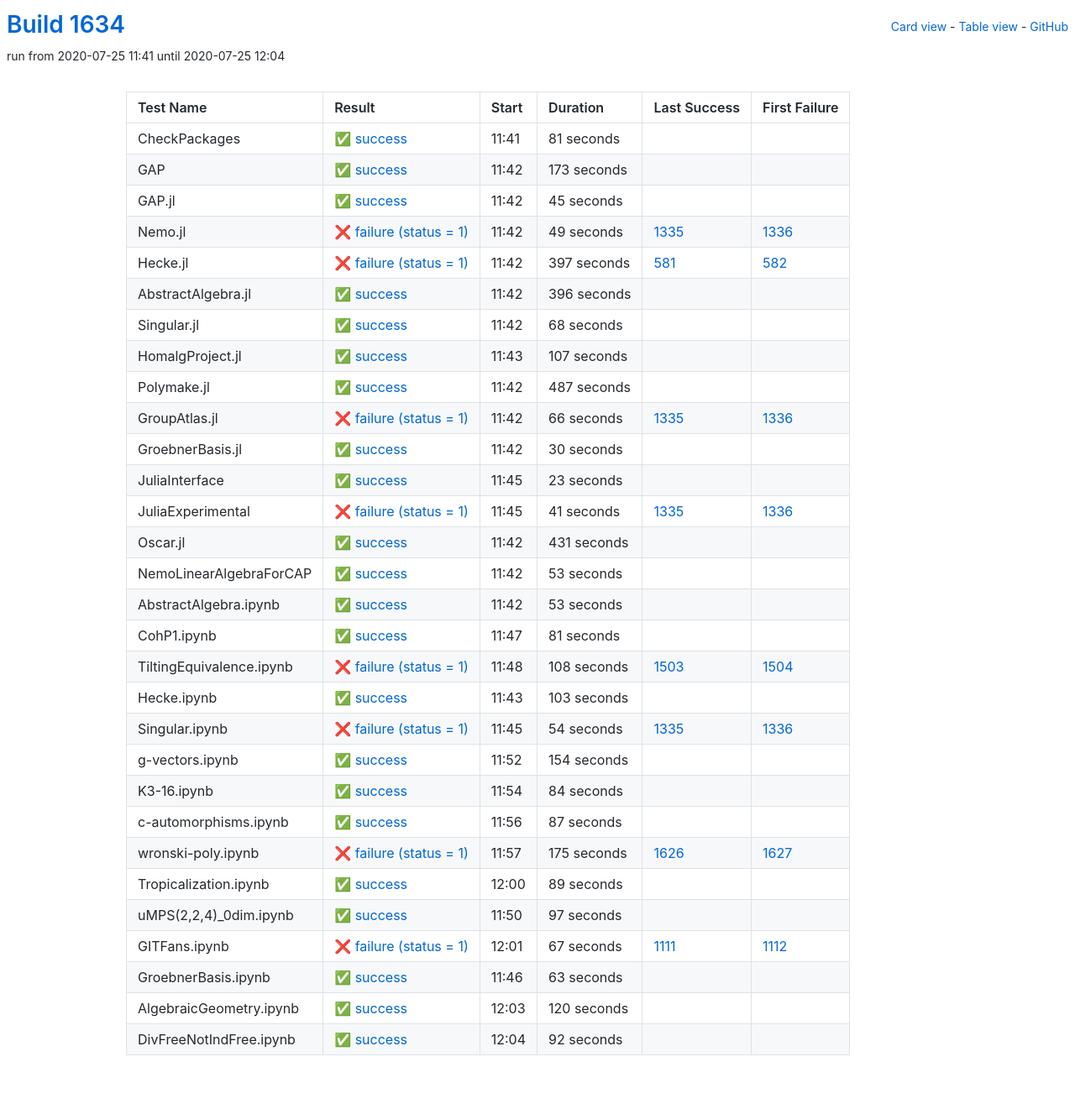
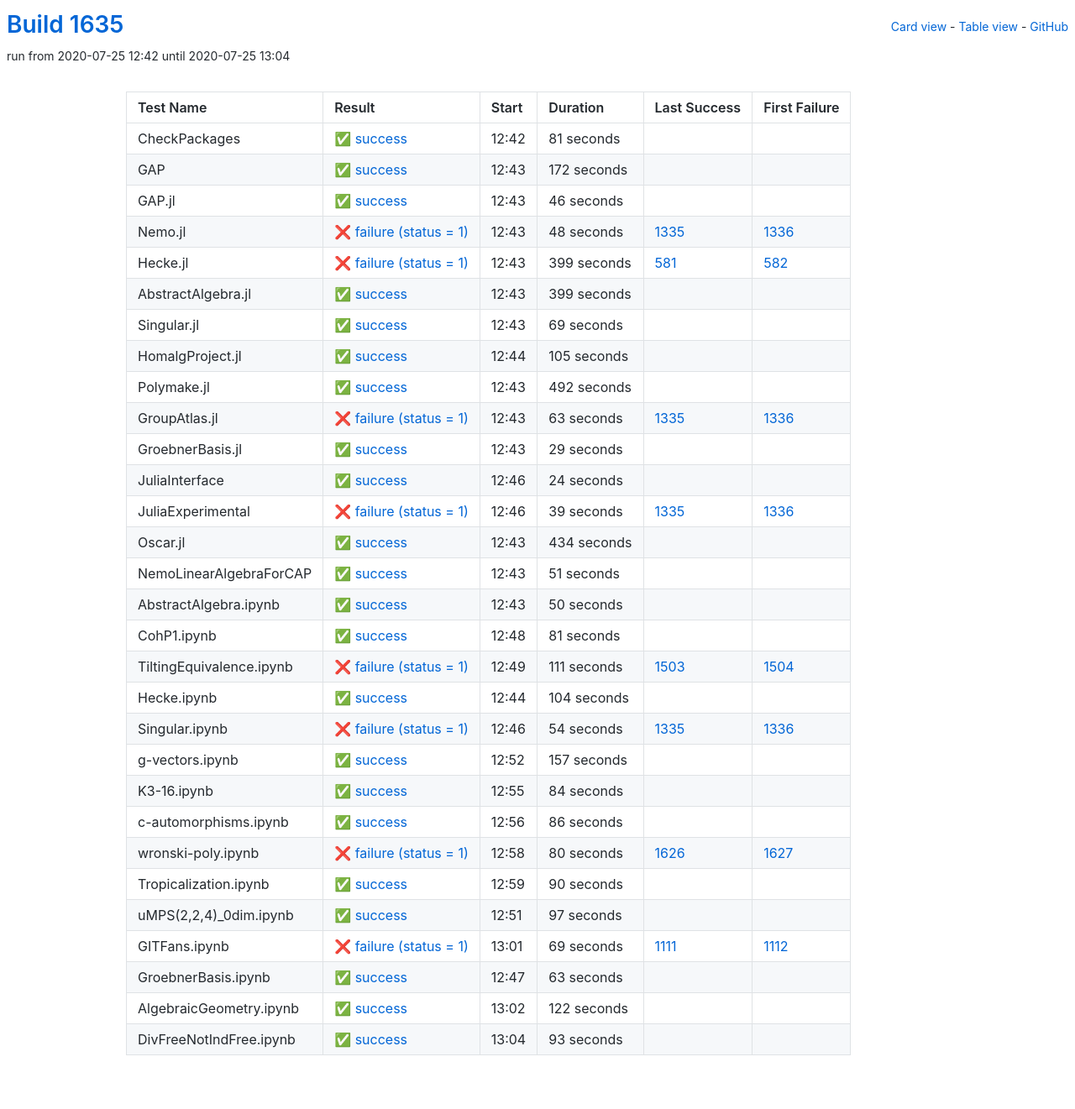
Before and after one commit to oscar-system/oscar-ci-status-1.4, a Jekyll site: the page built from table.html, in a window 1280 px wide. Shown: the whole page at 84% size. Built offline with Jekyll 4.4.1, drawn with Linux system fonts in a browser that asks for light colours.

Commit message:
Build #1635

```diff
--- a/_data/ci.yml
+++ b/_data/ci.yml
@@ -1,6 +1,6 @@
 ---
-build: 1634
-build_url: https://oscarci.mathematik.uni-kl.de/job/oscar-julia-1.4/1634/
+build: 1635
+build_url: https://oscarci.mathematik.uni-kl.de/job/oscar-julia-1.4/1635/
 job: oscar-julia-1.4
 organization: oscar-system
 repo: oscar-ci-status-1.4
@@ -8,8 +8,8 @@ repourl: https://github.com/oscar-system/oscar-ci-status-1.4
 tests:
 - name: CheckPackages
   id: checkpackages
-  log: https://oscarci.mathematik.uni-kl.de/job/oscar-julia-1.4/1634/artifact/logs/build-1634/CheckPackages.log
-  start: 2020-07-25 11:41
+  log: https://oscarci.mathematik.uni-kl.de/job/oscar-julia-1.4/1635/artifact/logs/build-1635/CheckPackages.log
+  start: 2020-07-25 12:42
   success: true
   exitcode: 0
   status: success
@@ -20,188 +20,188 @@ tests:
   first_failure_url:
 - name: GAP
   id: gap
-  log: https://oscarci.mathematik.uni-kl.de/job/oscar-julia-1.4/1634/artifact/logs/build-1634/GAP.log
-  start: 2020-07-25 11:42
+  log: https://oscarci.mathematik.uni-kl.de/job/oscar-julia-1.4/1635/artifact/logs/build-1635/GAP.log
+  start: 2020-07-25 12:43
   success: true
   exitcode: 0
   status: success
-  duration: 173
+  duration: 172
   last_success: false
   last_success_url:
   first_failure: false
   first_failure_url:
 - name: GAP.jl
   id: gap-jl
-  log: https://oscarci.mathematik.uni-kl.de/job/oscar-julia-1.4/1634/artifact/logs/build-1634/GAP.jl.log
-  start: 2020-07-25 11:42
+  log: https://oscarci.mathematik.uni-kl.de/job/oscar-julia-1.4/1635/artifact/logs/build-1635/GAP.jl.log
+  start: 2020-07-25 12:43
   success: true
   exitcode: 0
   status: success
-  duration: 45
+  duration: 46
   last_success: false
   last_success_url:
   first_failure: false
   first_failure_url:
 - name: Nemo.jl
   id: nemo-jl
-  log: https://oscarci.mathematik.uni-kl.de/job/oscar-julia-1.4/1634/artifact/logs/build-1634/Nemo.jl.log
-  start: 2020-07-25 11:42
+  log: https://oscarci.mathematik.uni-kl.de/job/oscar-julia-1.4/1635/artifact/logs/build-1635/Nemo.jl.log
+  start: 2020-07-25 12:43
   success: false
   exitcode: 1
   status: failure
-  duration: 49
+  duration: 48
   last_success: 1335
   last_success_url: https://oscarci.mathematik.uni-kl.de/job/oscar-julia-1.4/1335/
   first_failure: 1336
   first_failure_url: https://oscarci.mathematik.uni-kl.de/job/oscar-julia-1.4/1336/
 - name: Hecke.jl
   id: hecke-jl
-  log: https://oscarci.mathematik.uni-kl.de/job/oscar-julia-1.4/1634/artifact/logs/build-1634/Hecke.jl.log
-  start: 2020-07-25 11:42
+  log: https://oscarci.mathematik.uni-kl.de/job/oscar-julia-1.4/1635/artifact/logs/build-1635/Hecke.jl.log
+  start: 2020-07-25 12:43
   success: false
   exitcode: 1
   status: failure
-  duration: 397
+  duration: 399
   last_success: 581
   last_success_url: https://oscarci.mathematik.uni-kl.de/job/oscar-julia-1.4/581/
   first_failure: 582
   first_failure_url: https://oscarci.mathematik.uni-kl.de/job/oscar-julia-1.4/582/
 - name: AbstractAlgebra.jl
   id: abstractalgebra-jl
-  log: https://oscarci.mathematik.uni-kl.de/job/oscar-julia-1.4/1634/artifact/logs/build-1634/AbstractAlgebra.jl.log
-  start: 2020-07-25 11:42
+  log: https://oscarci.mathematik.uni-kl.de/job/oscar-julia-1.4/1635/artifact/logs/build-1635/AbstractAlgebra.jl.log
+  start: 2020-07-25 12:43
   success: true
   exitcode: 0
   status: success
-  duration: 396
+  duration: 399
   last_success: false
   last_success_url:
   first_failure: false
   first_failure_url:
 - name: Singular.jl
   id: singular-jl
-  log: https://oscarci.mathematik.uni-kl.de/job/oscar-julia-1.4/1634/artifact/logs/build-1634/Singular.jl.log
-  start: 2020-07-25 11:42
+  log: https://oscarci.mathematik.uni-kl.de/job/oscar-julia-1.4/1635/artifact/logs/build-1635/Singular.jl.log
+  start: 2020-07-25 12:43
   success: true
   exitcode: 0
   status: success
-  duration: 68
+  duration: 69
   last_success: false
   last_success_url:
   first_failure: false
   first_failure_url:
 - name: HomalgProject.jl
   id: homalgproject-jl
-  log: https://oscarci.mathematik.uni-kl.de/job/oscar-julia-1.4/1634/artifact/logs/build-1634/HomalgProject.jl.log
-  start: 2020-07-25 11:43
+  log: https://oscarci.mathematik.uni-kl.de/job/oscar-julia-1.4/1635/artifact/logs/build-1635/HomalgProject.jl.log
+  start: 2020-07-25 12:44
   success: true
   exitcode: 0
   status: success
-  duration: 107
+  duration: 105
   last_success: false
   last_success_url:
   first_failure: false
   first_failure_url:
 - name: Polymake.jl
   id: polymake-jl
-  log: https://oscarci.mathematik.uni-kl.de/job/oscar-julia-1.4/1634/artifact/logs/build-1634/Polymake.jl.log
-  start: 2020-07-25 11:42
+  log: https://oscarci.mathematik.uni-kl.de/job/oscar-julia-1.4/1635/artifact/logs/build-1635/Polymake.jl.log
+  start: 2020-07-25 12:43
   success: true
   exitcode: 0
   status: success
-  duration: 487
+  duration: 492
   last_success: false
   last_success_url:
   first_failure: false
   first_failure_url:
 - name: GroupAtlas.jl
   id: groupatlas-jl
-  log: https://oscarci.mathematik.uni-kl.de/job/oscar-julia-1.4/1634/artifact/logs/build-1634/GroupAtlas.jl.log
-  start: 2020-07-25 11:42
+  log: https://oscarci.mathematik.uni-kl.de/job/oscar-julia-1.4/1635/artifact/logs/build-1635/GroupAtlas.jl.log
+  start: 2020-07-25 12:43
   success: false
   exitcode: 1
   status: failure
-  duration: 66
+  duration: 63
   last_success: 1335
   last_success_url: https://oscarci.mathematik.uni-kl.de/job/oscar-julia-1.4/1335/
   first_failure: 1336
   first_failure_url: https://oscarci.mathematik.uni-kl.de/job/oscar-julia-1.4/1336/
 - name: GroebnerBasis.jl
   id: groebnerbasis-jl
-  log: https://oscarci.mathematik.uni-kl.de/job/oscar-julia-1.4/1634/artifact/logs/build-1634/GroebnerBasis.jl.log
-  start: 2020-07-25 11:42
+  log: https://oscarci.mathematik.uni-kl.de/job/oscar-julia-1.4/1635/artifact/logs/build-1635/GroebnerBasis.jl.log
+  start: 2020-07-25 12:43
   success: true
   exitcode: 0
   status: success
-  duration: 30
+  duration: 29
   last_success: false
   last_success_url:
   first_failure: false
   first_failure_url:
 - name: JuliaInterface
   id: juliainterface
-  log: https://oscarci.mathematik.uni-kl.de/job/oscar-julia-1.4/1634/artifact/logs/build-1634/JuliaInterface.log
-  start: 2020-07-25 11:45
+  log: https://oscarci.mathematik.uni-kl.de/job/oscar-julia-1.4/1635/artifact/logs/build-1635/JuliaInterface.log
+  start: 2020-07-25 12:46
   success: true
   exitcode: 0
   status: success
-  duration: 23
+  duration: 24
   last_success: false
   last_success_url:
   first_failure: false
   first_failure_url:
 - name: JuliaExperimental
   id: juliaexperimental
-  log: https://oscarci.mathematik.uni-kl.de/job/oscar-julia-1.4/1634/artifact/logs/build-1634/JuliaExperimental.log
-  start: 2020-07-25 11:45
+  log: https://oscarci.mathematik.uni-kl.de/job/oscar-julia-1.4/1635/artifact/logs/build-1635/JuliaExperimental.log
+  start: 2020-07-25 12:46
   success: false
   exitcode: 1
   status: failure
-  duration: 41
+  duration: 39
   last_success: 1335
   last_success_url: https://oscarci.mathematik.uni-kl.de/job/oscar-julia-1.4/1335/
   first_failure: 1336
   first_failure_url: https://oscarci.mathematik.uni-kl.de/job/oscar-julia-1.4/1336/
 - name: Oscar.jl
   id: oscar-jl
-  log: https://oscarci.mathematik.uni-kl.de/job/oscar-julia-1.4/1634/artifact/logs/build-1634/Oscar.jl.log
-  start: 2020-07-25 11:42
+  log: https://oscarci.mathematik.uni-kl.de/job/oscar-julia-1.4/1635/artifact/logs/build-1635/Oscar.jl.log
+  start: 2020-07-25 12:43
   success: true
   exitcode: 0
   status: success
-  duration: 431
+  duration: 434
   last_success: false
   last_success_url:
   first_failure: false
   first_failure_url:
 - name: NemoLinearAlgebraForCAP
   id: nemolinearalgebraforcap
-  log: https://oscarci.mathematik.uni-kl.de/job/oscar-julia-1.4/1634/artifact/logs/build-1634/NemoLinearAlgebraForCAP.log
-  start: 2020-07-25 11:42
+  log: https://oscarci.mathematik.uni-kl.de/job/oscar-julia-1.4/1635/artifact/logs/build-1635/NemoLinearAlgebraForCAP.log
+  start: 2020-07-25 12:43
   success: true
   exitcode: 0
   status: success
-  duration: 53
+  duration: 51
   last_success: false
   last_success_url:
   first_failure: false
   first_failure_url:
 - name: AbstractAlgebra.ipynb
   id: abstractalgebra-ipynb
-  log: https://oscarci.mathematik.uni-kl.de/job/oscar-julia-1.4/1634/artifact/logs/build-1634/AbstractAlgebra.ipynb.log
-  start: 2020-07-25 11:42
+  log: https://oscarci.mathematik.uni-kl.de/job/oscar-julia-1.4/1635/artifact/logs/build-1635/AbstractAlgebra.ipynb.log
+  start: 2020-07-25 12:43
   success: true
   exitcode: 0
   status: success
-  duration: 53
+  duration: 50
   last_success: false
   last_success_url:
   first_failure: false
   first_failure_url:
 - name: CohP1.ipynb
   id: cohp1-ipynb
-  log: https://oscarci.mathematik.uni-kl.de/job/oscar-julia-1.4/1634/artifact/logs/build-1634/CohP1.ipynb.log
-  start: 2020-07-25 11:47
+  log: https://oscarci.mathematik.uni-kl.de/job/oscar-julia-1.4/1635/artifact/logs/build-1635/CohP1.ipynb.log
+  start: 2020-07-25 12:48
   success: true
   exitcode: 0
   status: success
@@ -212,32 +212,32 @@ tests:
   first_failure_url:
 - name: TiltingEquivalence.ipynb
   id: tiltingequivalence-ipynb
-  log: https://oscarci.mathematik.uni-kl.de/job/oscar-julia-1.4/1634/artifact/logs/build-1634/TiltingEquivalence.ipynb.log
-  start: 2020-07-25 11:48
+  log: https://oscarci.mathematik.uni-kl.de/job/oscar-julia-1.4/1635/artifact/logs/build-1635/TiltingEquivalence.ipynb.log
+  start: 2020-07-25 12:49
   success: false
   exitcode: 1
   status: failure
-  duration: 108
+  duration: 111
   last_success: 1503
   last_success_url: https://oscarci.mathematik.uni-kl.de/job/oscar-julia-1.4/1503/
   first_failure: 1504
   first_failure_url: https://oscarci.mathematik.uni-kl.de/job/oscar-julia-1.4/1504/
 - name: Hecke.ipynb
   id: hecke-ipynb
-  log: https://oscarci.mathematik.uni-kl.de/job/oscar-julia-1.4/1634/artifact/logs/build-1634/Hecke.ipynb.log
-  start: 2020-07-25 11:43
+  log: https://oscarci.mathematik.uni-kl.de/job/oscar-julia-1.4/1635/artifact/logs/build-1635/Hecke.ipynb.log
+  start: 2020-07-25 12:44
   success: true
   exitcode: 0
   status: success
-  duration: 103
+  duration: 104
   last_success: false
   last_success_url:
   first_failure: false
   first_failure_url:
 - name: Singular.ipynb
   id: singular-ipynb
-  log: https://oscarci.mathematik.uni-kl.de/job/oscar-julia-1.4/1634/artifact/logs/build-1634/Singular.ipynb.log
-  start: 2020-07-25 11:45
+  log: https://oscarci.mathematik.uni-kl.de/job/oscar-julia-1.4/1635/artifact/logs/build-1635/Singular.ipynb.log
+  start: 2020-07-25 12:46
   success: false
   exitcode: 1
   status: failure
@@ -248,20 +248,20 @@ tests:
   first_failure_url: https://oscarci.mathematik.uni-kl.de/job/oscar-julia-1.4/1336/
 - name: g-vectors.ipynb
   id: g-vectors-ipynb
-  log: https://oscarci.mathematik.uni-kl.de/job/oscar-julia-1.4/1634/artifact/logs/build-1634/g-vectors.ipynb.log
-  start: 2020-07-25 11:52
+  log: https://oscarci.mathematik.uni-kl.de/job/oscar-julia-1.4/1635/artifact/logs/build-1635/g-vectors.ipynb.log
+  start: 2020-07-25 12:52
   success: true
   exitcode: 0
   status: success
-  duration: 154
+  duration: 157
   last_success: false
   last_success_url:
   first_failure: false
   first_failure_url:
 - name: K3-16.ipynb
   id: k3-16-ipynb
-  log: https://oscarci.mathematik.uni-kl.de/job/oscar-julia-1.4/1634/artifact/logs/build-1634/K3-16.ipynb.log
-  start: 2020-07-25 11:54
+  log: https://oscarci.mathematik.uni-kl.de/job/oscar-julia-1.4/1635/artifact/logs/build-1635/K3-16.ipynb.log
+  start: 2020-07-25 12:55
   success: true
   exitcode: 0
   status: success
@@ -272,44 +272,44 @@ tests:
   first_failure_url:
 - name: c-automorphisms.ipynb
   id: c-automorphisms-ipynb
-  log: https://oscarci.mathematik.uni-kl.de/job/oscar-julia-1.4/1634/artifact/logs/build-1634/c-automorphisms.ipynb.log
-  start: 2020-07-25 11:56
+  log: https://oscarci.mathematik.uni-kl.de/job/oscar-julia-1.4/1635/artifact/logs/build-1635/c-automorphisms.ipynb.log
+  start: 2020-07-25 12:56
   success: true
   exitcode: 0
   status: success
-  duration: 87
+  duration: 86
   last_success: false
   last_success_url:
   first_failure: false
   first_failure_url:
 - name: wronski-poly.ipynb
   id: wronski-poly-ipynb
-  log: https://oscarci.mathematik.uni-kl.de/job/oscar-julia-1.4/1634/artifact/logs/build-1634/wronski-poly.ipynb.log
-  start: 2020-07-25 11:57
+  log: https://oscarci.mathematik.uni-kl.de/job/oscar-julia-1.4/1635/artifact/logs/build-1635/wronski-poly.ipynb.log
+  start: 2020-07-25 12:58
   success: false
   exitcode: 1
   status: failure
-  duration: 175
+  duration: 80
   last_success: 1626
   last_success_url: https://oscarci.mathematik.uni-kl.de/job/oscar-julia-1.4/1626/
   first_failure: 1627
   first_failure_url: https://oscarci.mathematik.uni-kl.de/job/oscar-julia-1.4/1627/
 - name: Tropicalization.ipynb
   id: tropicalization-ipynb
-  log: https://oscarci.mathematik.uni-kl.de/job/oscar-julia-1.4/1634/artifact/logs/build-1634/Tropicalization.ipynb.log
-  start: 2020-07-25 12:00
+  log: https://oscarci.mathematik.uni-kl.de/job/oscar-julia-1.4/1635/artifact/logs/build-1635/Tropicalization.ipynb.log
+  start: 2020-07-25 12:59
   success: true
   exitcode: 0
   status: success
-  duration: 89
+  duration: 90
   last_success: false
   last_success_url:
   first_failure: false
   first_failure_url:
 - name: uMPS(2,2,4)_0dim.ipynb
   id: umps-2-2-4-0dim-ipynb
-  log: https://oscarci.mathematik.uni-kl.de/job/oscar-julia-1.4/1634/artifact/logs/build-1634/uMPS-2-2-4-_0dim.ipynb.log
-  start: 2020-07-25 11:50
+  log: https://oscarci.mathematik.uni-kl.de/job/oscar-julia-1.4/1635/artifact/logs/build-1635/uMPS-2-2-4-_0dim.ipynb.log
+  start: 2020-07-25 12:51
   success: true
   exitcode: 0
   status: success
@@ -320,20 +320,20 @@ tests:
   first_failure_url:
 - name: GITFans.ipynb
   id: gitfans-ipynb
-  log: https://oscarci.mathematik.uni-kl.de/job/oscar-julia-1.4/1634/artifact/logs/build-1634/GITFans.ipynb.log
-  start: 2020-07-25 12:01
+  log: https://oscarci.mathematik.uni-kl.de/job/oscar-julia-1.4/1635/artifact/logs/build-1635/GITFans.ipynb.log
+  start: 2020-07-25 13:01
   success: false
   exitcode: 1
   status: failure
-  duration: 67
+  duration: 69
   last_success: 1111
   last_success_url: https://oscarci.mathematik.uni-kl.de/job/oscar-julia-1.4/1111/
   first_failure: 1112
   first_failure_url: https://oscarci.mathematik.uni-kl.de/job/oscar-julia-1.4/1112/
 - name: GroebnerBasis.ipynb
   id: groebnerbasis-ipynb
-  log: https://oscarci.mathematik.uni-kl.de/job/oscar-julia-1.4/1634/artifact/logs/build-1634/GroebnerBasis.ipynb.log
-  start: 2020-07-25 11:46
+  log: https://oscarci.mathematik.uni-kl.de/job/oscar-julia-1.4/1635/artifact/logs/build-1635/GroebnerBasis.ipynb.log
+  start: 2020-07-25 12:47
   success: true
   exitcode: 0
   status: success
@@ -344,24 +344,24 @@ tests:
   first_failure_url:
 - name: AlgebraicGeometry.ipynb
   id: algebraicgeometry-ipynb
-  log: https://oscarci.mathematik.uni-kl.de/job/oscar-julia-1.4/1634/artifact/logs/build-1634/AlgebraicGeometry.ipynb.log
-  start: 2020-07-25 12:03
+  log: https://oscarci.mathematik.uni-kl.de/job/oscar-julia-1.4/1635/artifact/logs/build-1635/AlgebraicGeometry.ipynb.log
+  start: 2020-07-25 13:02
   success: true
   exitcode: 0
   status: success
-  duration: 120
+  duration: 122
   last_success: false
   last_success_url:
   first_failure: false
   first_failure_url:
 - name: DivFreeNotIndFree.ipynb
   id: divfreenotindfree-ipynb
-  log: https://oscarci.mathematik.uni-kl.de/job/oscar-julia-1.4/1634/artifact/logs/build-1634/DivFreeNotIndFree.ipynb.log
-  start: 2020-07-25 12:04
+  log: https://oscarci.mathematik.uni-kl.de/job/oscar-julia-1.4/1635/artifact/logs/build-1635/DivFreeNotIndFree.ipynb.log
+  start: 2020-07-25 13:04
   success: true
   exitcode: 0
   status: success
-  duration: 92
+  duration: 93
   last_success: false
   last_success_url:
   first_failure: false
```
Also changed, not shown: README.md.
